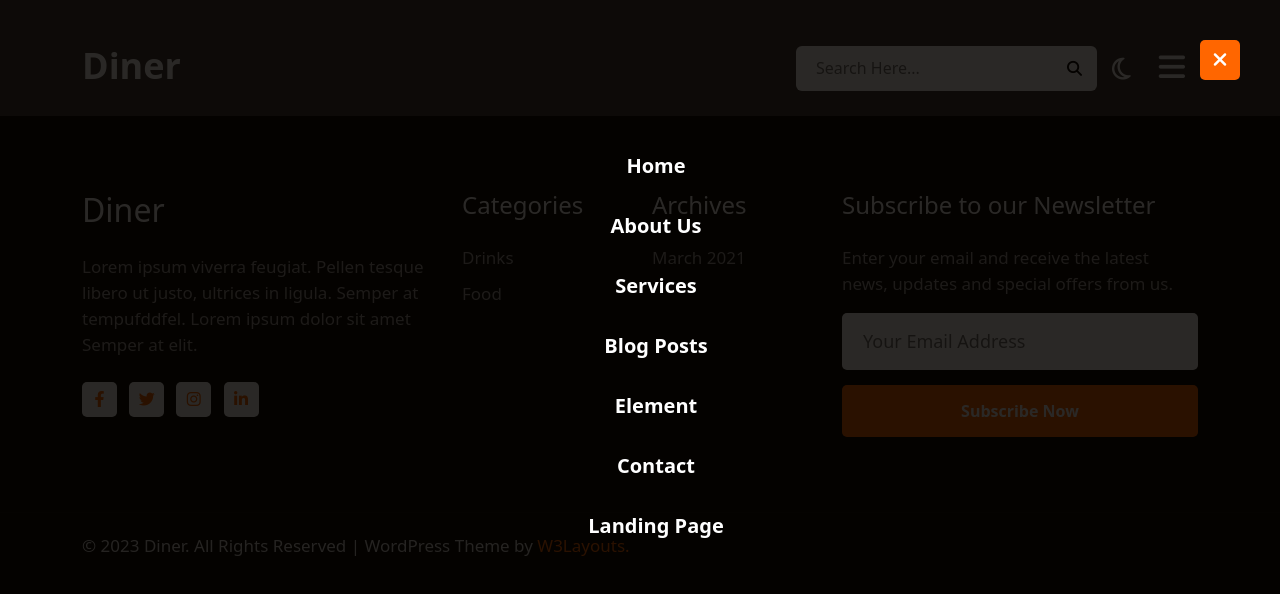
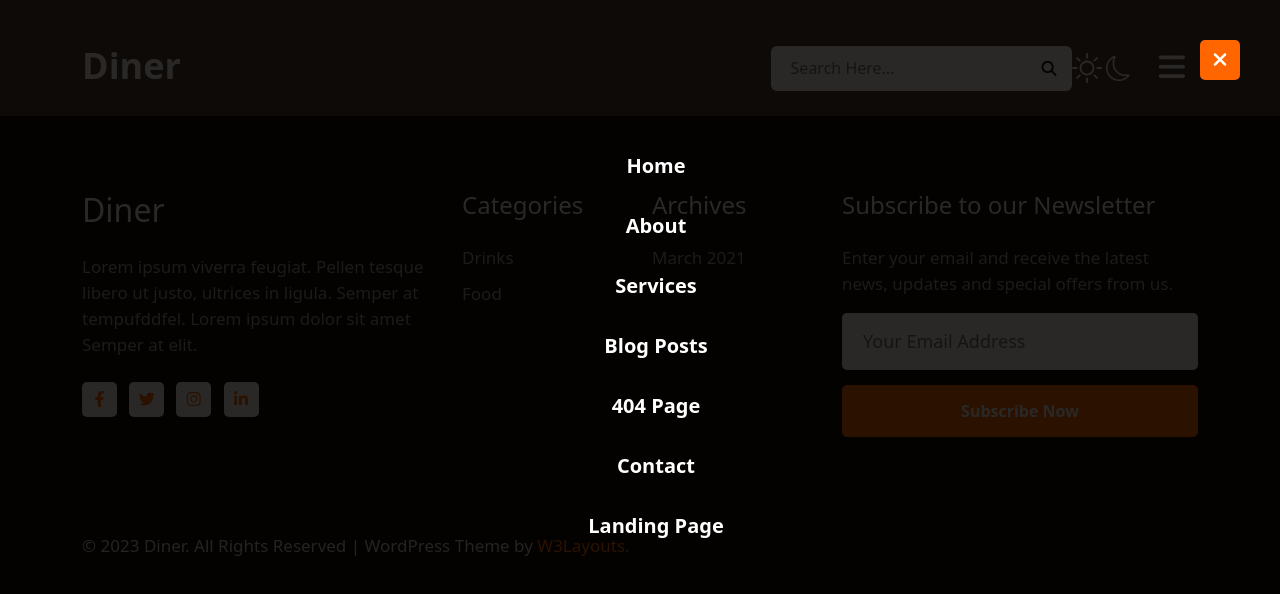
Before and after one commit to lexuannghi/Baitap_Capstone_Nhom1, a plain HTML site: page index.html in a window 1280 px wide. Both pictures are taken after a click on the button 1164 px from the left and 68 px from the top of the page. Drawn offline with nearby package versions, Linux system fonts and the light colour scheme.

Commit message:
sửa phần icon dark mode, light mode thêm phần dark theme, light theme cho header và footer

```diff
--- a/index.html
+++ b/index.html
@@ -22,7 +22,7 @@
       <link rel="stylesheet" href="./css/style.css">
   </head>
 
-  <body>
+  <body class="body_light" id="body">
     <!-- HEADER -->
     <header>
       <div class="container">
@@ -31,13 +31,21 @@
             <h1><a href="#">Diner</a></h1>
           </div>
           <div class="header_right d-flex align-items-center justify-content-between">
-            <div class="search-container">
+            <div class="search-container  d-none d-sm-block">
               <form>
                 <input type="text" placeholder="Search Here..." name="search" />
                 <button type="submit"><i class="fa fa-search"></i></button>
               </form>
             </div>
-            <i class="fa-regular fa-moon"></i>
+            <div class="light">
+              <svg xmlns="http://www.w3.org/2000/svg" width="30" height="30" fill="currentColor" class="bi bi-brightness-high fa-sun" viewBox="0 0 16 16">
+                <path d="M8 11a3 3 0 1 1 0-6 3 3 0 0 1 0 6zm0 1a4 4 0 1 0 0-8 4 4 0 0 0 0 8zM8 0a.5.5 0 0 1 .5.5v2a.5.5 0 0 1-1 0v-2A.5.5 0 0 1 8 0zm0 13a.5.5 0 0 1 .5.5v2a.5.5 0 0 1-1 0v-2A.5.5 0 0 1 8 13zm8-5a.5.5 0 0 1-.5.5h-2a.5.5 0 0 1 0-1h2a.5.5 0 0 1 .5.5zM3 8a.5.5 0 0 1-.5.5h-2a.5.5 0 0 1 0-1h2A.5.5 0 0 1 3 8zm10.657-5.657a.5.5 0 0 1 0 .707l-1.414 1.415a.5.5 0 1 1-.707-.708l1.414-1.414a.5.5 0 0 1 .707 0zm-9.193 9.193a.5.5 0 0 1 0 .707L3.05 13.657a.5.5 0 0 1-.707-.707l1.414-1.414a.5.5 0 0 1 .707 0zm9.193 2.121a.5.5 0 0 1-.707 0l-1.414-1.414a.5.5 0 0 1 .707-.707l1.414 1.414a.5.5 0 0 1 0 .707zM4.464 4.465a.5.5 0 0 1-.707 0L2.343 3.05a.5.5 0 1 1 .707-.707l1.414 1.414a.5.5 0 0 1 0 .708z"/>
+              </svg>
+              <svg xmlns="http://www.w3.org/2000/svg" width="25" height="25" fill="currentColor" class="bi bi-moon fa-moon" viewBox="0 0 16 16">
+                <path d="M6 .278a.768.768 0 0 1 .08.858 7.208 7.208 0 0 0-.878 3.46c0 4.021 3.278 7.277 7.318 7.277.527 0 1.04-.055 1.533-.16a.787.787 0 0 1 .81.316.733.733 0 0 1-.031.893A8.349 8.349 0 0 1 8.344 16C3.734 16 0 12.286 0 7.71 0 4.266 2.114 1.312 5.124.06A.752.752 0 0 1 6 .278zM4.858 1.311A7.269 7.269 0 0 0 1.025 7.71c0 4.02 3.279 7.276 7.319 7.276a7.316 7.316 0 0 0 5.205-2.162c-.337.042-.68.063-1.029.063-4.61 0-8.343-3.714-8.343-8.29 0-1.167.242-2.278.681-3.286z"/>
+              </svg>
+
+            </div>
             <div class="nav_bar_moblie">
               <!-- Button trigger modal -->
               <button
@@ -73,10 +81,10 @@
                     <div class="modal-body">
                       <ul>
                         <li><a href="#">Home</a></li>
-                        <li><a href="about.html">About Us</a></li>
+                        <li><a href="about.html">About</a></li>
                         <li><a href="services.html">Services</a></li>
                         <li><a href="blog.html">Blog Posts</a></li>
-                        <li><a href="#">Element</a></li>
+                        <li><a href="404page.html">404 Page</a></li>
                         <li><a href="contact.html">Contact</a></li>
                         <li><a href="landingpage.html">Landing Page</a></li>
                       </ul>
@@ -142,5 +150,10 @@
       src="https://cdn.jsdelivr.net/npm/bootstrap@5.2.1/dist/js/bootstrap.min.js"
       integrity="sha384-7VPbUDkoPSGFnVtYi0QogXtr74QeVeeIs99Qfg5YCF+TidwNdjvaKZX19NZ/e6oz"
       crossorigin="anonymous"></script>
+      <script>
+        document.querySelector(".light").onclick = function () {
+  document.getElementById("body").classList.toggle("body_dark");
+};
+      </script>
   </body>
 </html>
```
